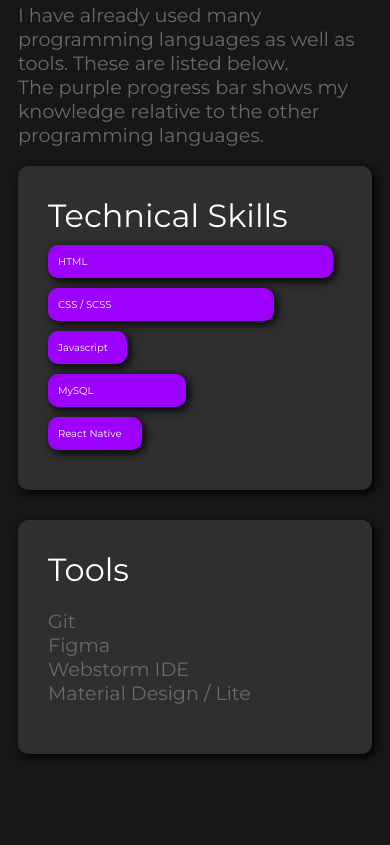
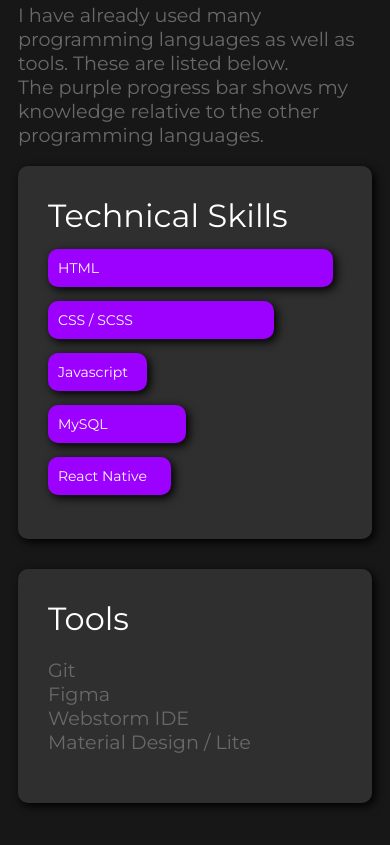
Before and after one commit to JustinRasi/Portfolio, a plain HTML site: page index.html in a window 390 px wide. Shown: the part 2065-2910 px from the top of the page. Drawn offline with Linux system fonts and the light colour scheme.

Commit message:
2505 / Mobile Update

```diff
--- a/style.css
+++ b/style.css
@@ -217,13 +217,13 @@ h2 {
     width: 70%;
 }
 .knowledge_item .js {
-    width: 20%;
+    width: 27%;
 }
 .knowledge_item .mysql {
     width: 40%;
 }
 .knowledge_item .react {
-    width: 25%;
+    width: 35%;
 }
 .knowledge_grid-container {
     display: flex;
@@ -434,7 +434,7 @@ footer p {
         height: 100px;
     }
     .knowledge_item ul {
-        font-size: 10px;
+        font-size: 14px;
     }
     .platform-list {
         display: none;
```
